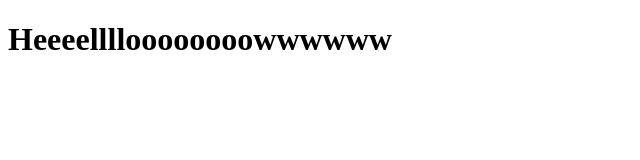
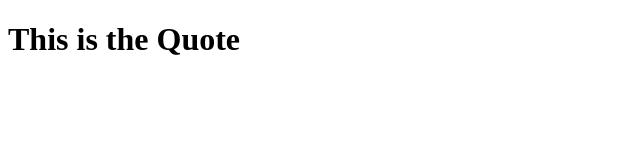
Before and after one commit to EricPapell/quote-generator, a plain HTML site: page index.html in a window 1280 px wide. Shown: the whole page, without its empty margins (0-640 px from the left). Drawn offline with Linux system fonts and the light colour scheme.

Commit message:
changing text

```diff
--- a/index.html
+++ b/index.html
@@ -10,6 +10,6 @@
     <script defer src="script.js"></script>
 </head>
 <body>
-    <h1>Heeeelllloooooooowwwwww</h1>
+    <h1>This is the Quote</h1>
 </body>
 </html>
```
